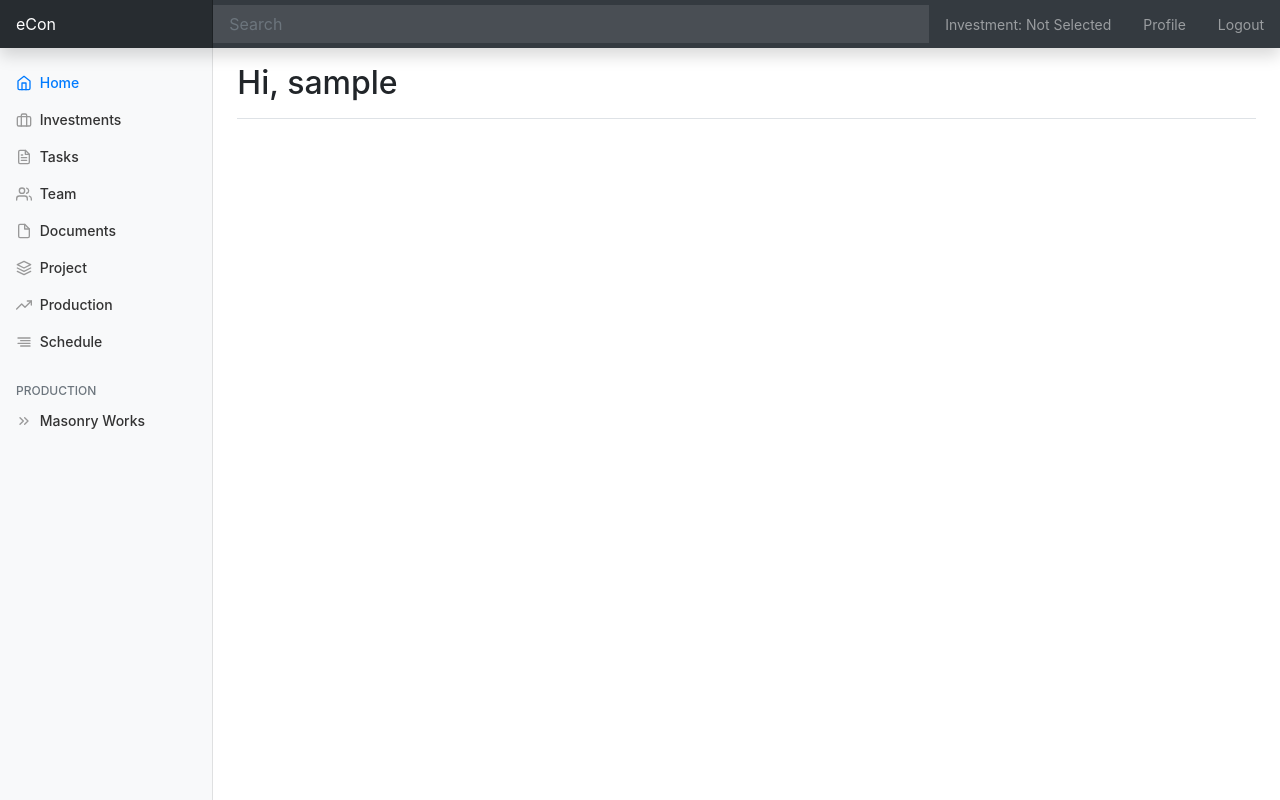
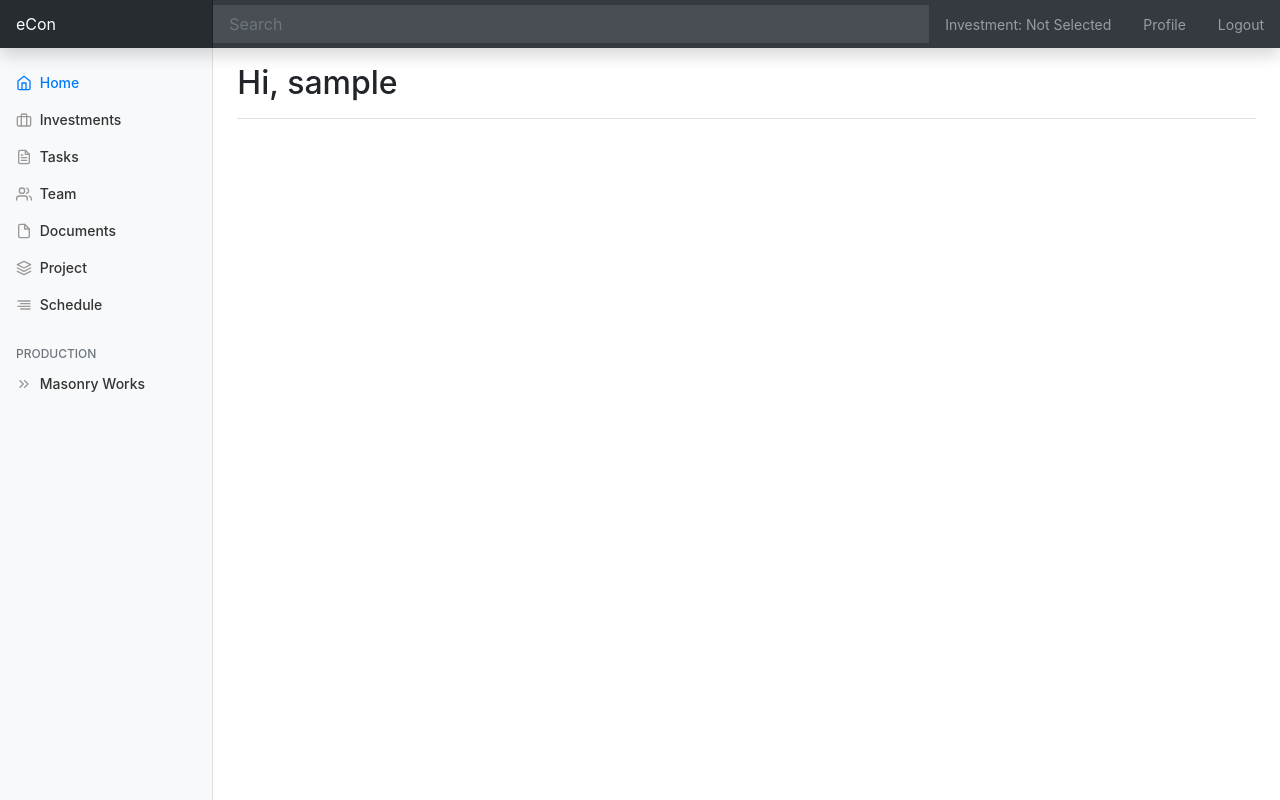
Before and after one commit to konradkrasno/eCon, a Flask app: page / in a window 1280 px wide. Run offline with Flask 2, Linux system fonts and the light colour scheme; the visitor is signed in with stand-in values (Sample User, id 1); data comes from the database, SQL or seed files in the repository; data that the repository does not hold is empty; some libraries are stand-ins or nearby versions.

Commit message:
production template removed

```diff
--- a/app/main/routes.py
+++ b/app/main/routes.py
@@ -20,12 +20,6 @@ from app.models import Wall, User
 @login_required
 def index() -> str:
     return render_template("index.html", title="Home")
-
-
-@bp.route("/production")
-@login_required
-def production() -> str:
-    return render_template("production/production.html", title="Production")
 
 
 @bp.route("/documents")
--- a/app/templates/base.html
+++ b/app/templates/base.html
@@ -118,12 +118,6 @@
             </a>
           </li>
           <li class="nav-item">
-            <a class="nav-link" href="{{ url_for('main.production') }}">
-              <span data-feather="trending-up"></span>
-              Production
-            </a>
-          </li>
-          <li class="nav-item">
             <a class="nav-link" href="{{ url_for('main.schedule') }}">
               <span data-feather="align-right"></span>
               Schedule
--- a/app/templates/production/production.html
+++ /dev/null
@@ -1,5 +0,0 @@
-{% extends "base.html" %}
-
-{% block title_content %}Production{% endblock %}
-{% block app_content %}
-{% endblock %}
```
